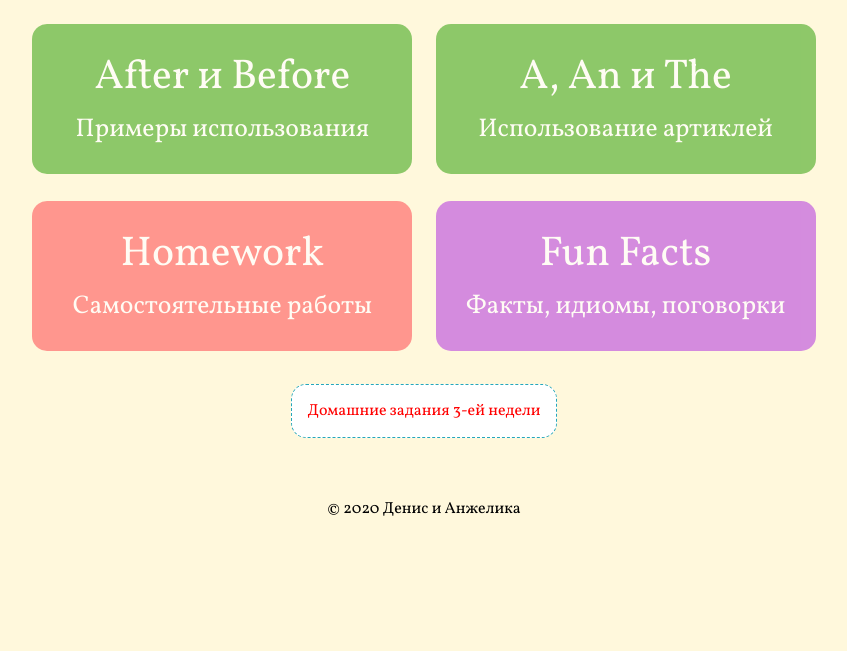
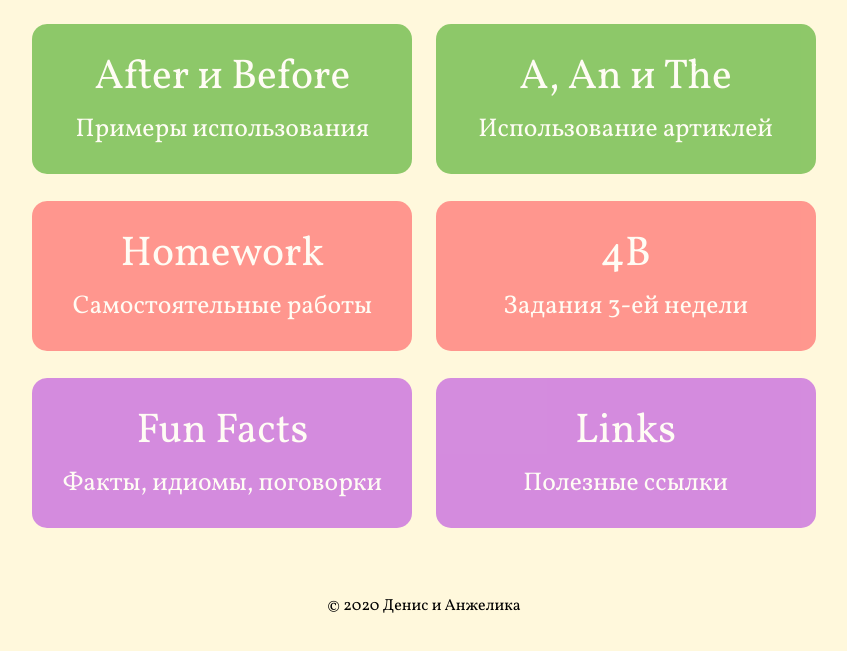
Before and after one commit to slavskiydenis/lika, a plain HTML site: page index.html in a window 1280 px wide. Shown: the part 817-1468 px from the top of the page, without its empty margins (216-1063 px from the left). Before the commit the page ends 1415 px from the top, so only its background shows below. Drawn offline with Linux system fonts and the light colour scheme.

Commit message:
index upd

```diff
--- a/index.html
+++ b/index.html
@@ -71,15 +71,24 @@
                 <p class="subtext">Самостоятельные работы</p>
             </a>
         </div>
+        <div class="badge homework fade block">
+            <a href="4B.html">
+                <p class="text">4В</p>
+                <p class="subtext">Задания 3-ей недели</p>
+            </a>
+        </div>
         <div class="badge fact fade block">
             <a href="fun-facts.html">
                 <p class="text">Fun Facts</p>
                 <p class="subtext">Факты, идиомы, поговорки</p>
             </a>
         </div>
-        <p class="attention"><i class="fa fa-link" aria-hidden="true"></i>
-            <a class="answer" href="4B.html">Домашние задания 3-ей недели</a>
-        </p>
+        <div class="badge fact fade block">
+            <a href="links.html">
+                <p class="text">Links</p>
+                <p class="subtext">Полезные ссылки</p>
+            </a>
+        </div>
         <div id="footer">
             <p>&copy; 2020 Денис и Анжелика</p>
         </div>
```
